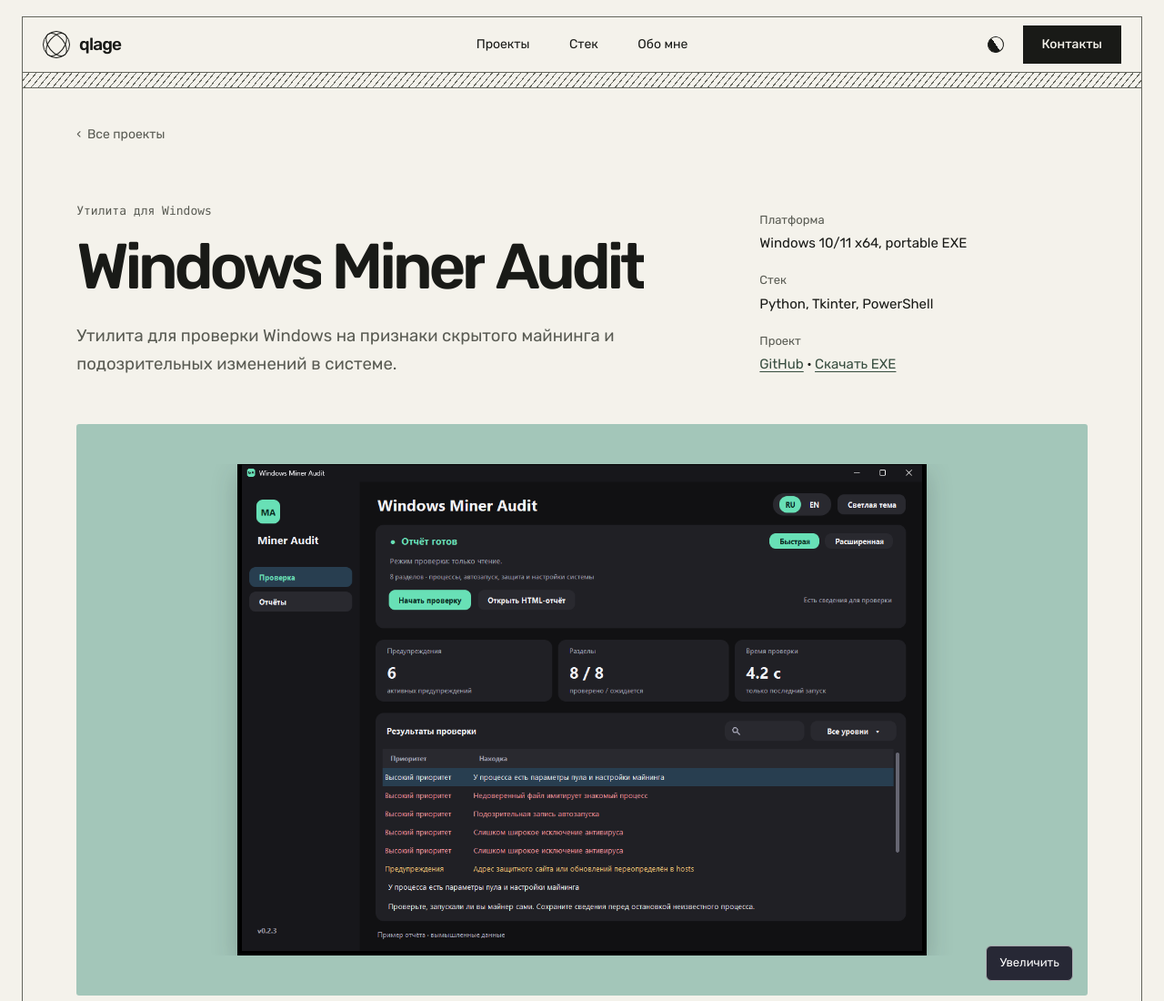
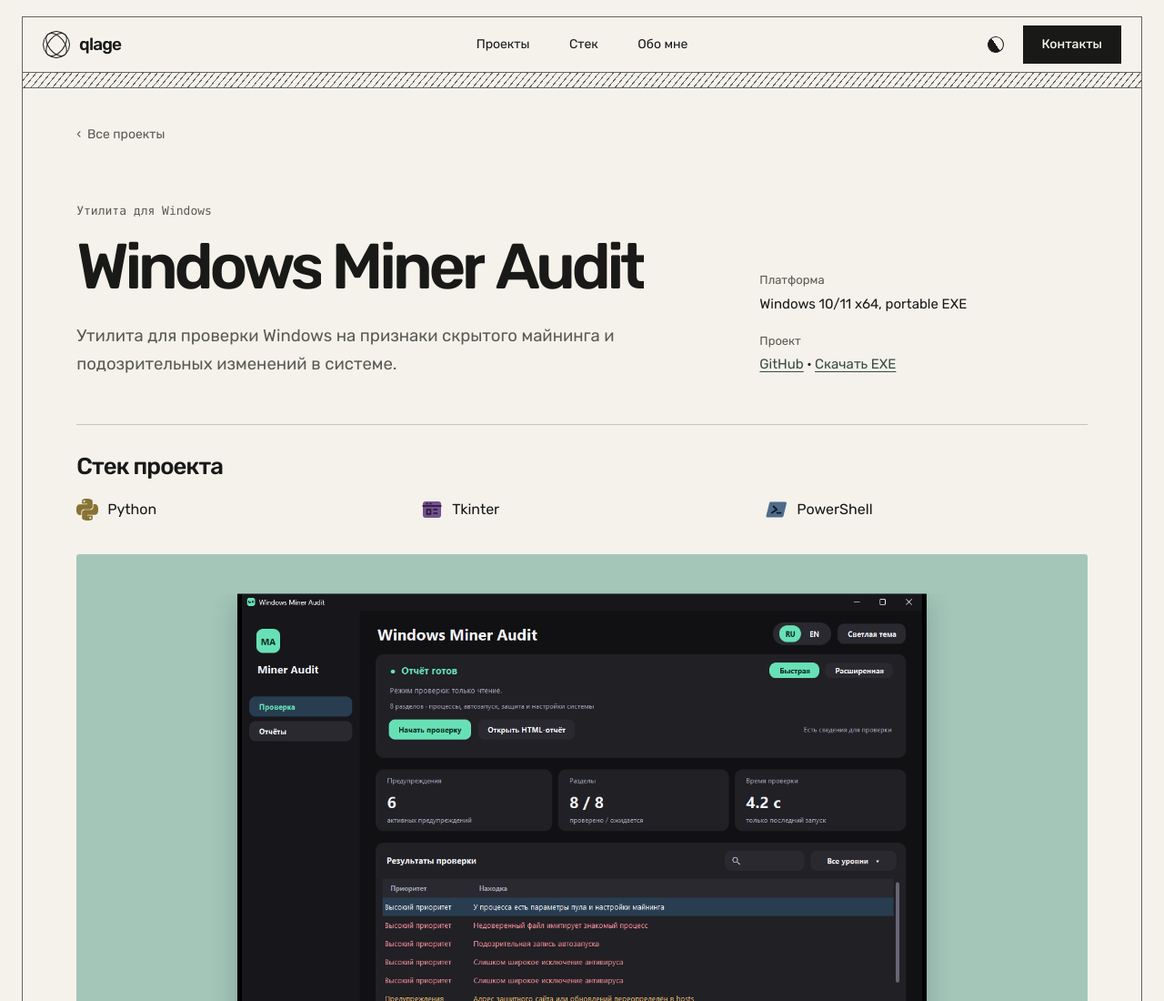
Before and after one commit to qLage/qlage.github.io, a plain HTML site: page case-miner-audit.html in a window 1280 px wide. Shown: the top 1100 px of the page at 91% size. Drawn offline with Linux system fonts and the light colour scheme.

Commit message:
Use the shared technology stack layout for Windows projects

```diff
--- a/case-miner-audit.html
+++ b/case-miner-audit.html
@@ -38,10 +38,17 @@
       </div>
       <dl class="case-facts" data-enter="copy">
         <div><dt>Платформа</dt><dd>Windows 10/11 x64, portable EXE</dd></div>
-        <div><dt>Стек</dt><dd>Python, Tkinter, PowerShell</dd></div>
         <div><dt>Проект</dt><dd><a class="bot-link" href="https://github.com/qLage/windows-miner-audit">GitHub</a> · <a class="bot-link" href="https://github.com/qLage/windows-miner-audit/releases/latest/download/WindowsMinerAudit.exe">Скачать EXE</a></dd></div>
       </dl>
     </header>
+    <section class="case-stack" aria-labelledby="case-stack-title">
+      <h2 id="case-stack-title">Стек проекта</h2>
+      <ul class="tech-inline" aria-label="Технологии проекта">
+        <li><img class="tech-mark" src="assets/tech/python.svg" width="24" height="24" alt=""><span class="tech-name">Python</span></li>
+        <li><img class="tech-mark" src="assets/tech/tkinter.svg" width="24" height="24" alt=""><span class="tech-name">Tkinter</span></li>
+        <li><img class="tech-mark" src="assets/tech/powershell.svg" width="24" height="24" alt=""><span class="tech-name">PowerShell</span></li>
+      </ul>
+    </section>
     <section class="gallery theme-miner-audit" aria-label="Экраны проекта">
       <a class="screen-stage" data-enter="screen" href="assets/miner-audit-dark-ru.png" aria-label="Открыть скриншот в полном размере">
         <img class="screen" src="assets/miner-audit-dark-ru.png" alt="Результаты проверки">
```
Also changed, not shown: case-vortex-helper.html (+8 -1 lines), assets/tech/powershell.svg (added), assets/tech/tkinter.svg (added).
